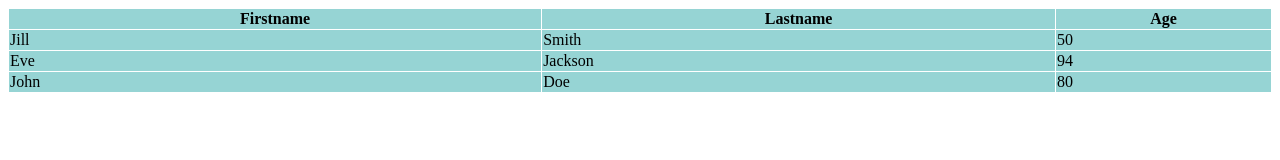
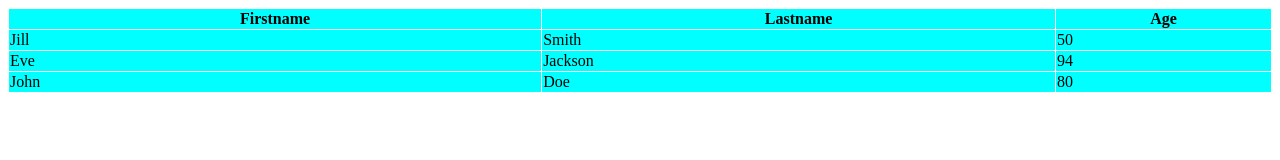
Before and after one commit to prasanna212003/Tables, a plain HTML site: page index.html in a window 1280 px wide. Drawn offline with Linux system fonts and the light colour scheme.

Commit message:
Update index.html

```diff
--- a/index.html
+++ b/index.html
@@ -7,7 +7,7 @@ table, th, td {
   border-collapse: collapse;
 }
 th, td {
-  background-color: #96D4D4;
+  background-color: Cyan;
 }
 </style>
     </head>
```
